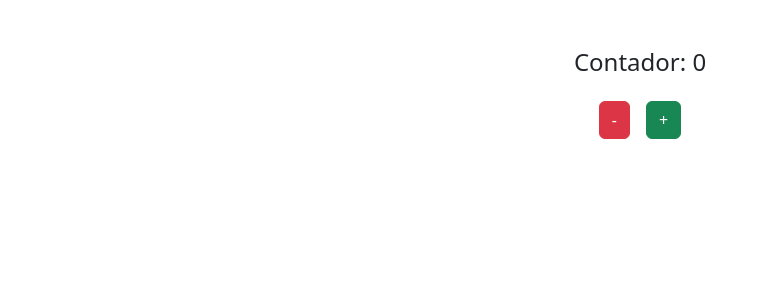
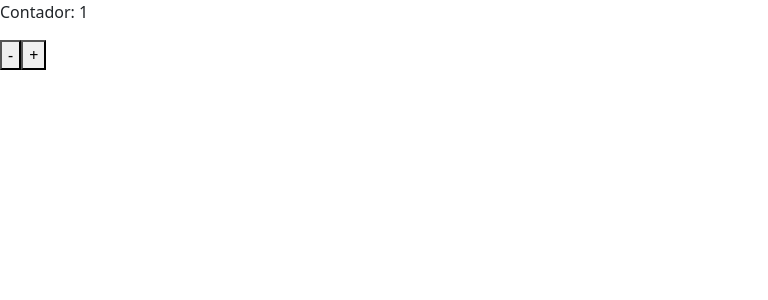
Before and after one commit to J-medeiros/Desenvolvimento.Web, a React (Create React App) app in the folder desenvolvimento-web-react/: page /useReducerExample in a window 1280 px wide. Shown: the top 300 px of the page, without its empty margins (0-768 px from the left). Built offline with nearby package versions, Linux system fonts and the light colour scheme.

Commit message:
Alterações reduce

```diff
--- a/desenvolvimento-web-react/src/components/UseReduceExample.jsx
+++ b/desenvolvimento-web-react/src/components/UseReduceExample.jsx
@@ -1,6 +1,6 @@
 import { useReducer } from "react";
 
-const initialState = { count: 0 };
+const initialState = { count: 1 };
 
 function reducer(state, action) {
     switch (action.type) {
@@ -17,22 +17,10 @@ const UseReducerExample = () => {
     const [state, dispatch] = useReducer(reducer, initialState);
 
     return (
-    <div className="container d-flex flex-column align-items-center mt-5">
-      <h4>Contador: {state.count}</h4>
-      <div className="d-flex gap-3 mt-3">
-        <button
-          className="btn btn-danger"
-          onClick={() => dispatch({ type: "decrement" })}
-        >
-          -
-        </button>
-        <button
-          className="btn btn-success"
-          onClick={() => dispatch({ type: "increment" })}
-        >
-          +
-        </button>
-      </div>
+        <div>
+            <p>Contador: {state.count}</p>
+            <button onClick={() => dispatch({ type: "decrement" })}>-</button>
+            <button onClick={() => dispatch({ type: "increment" })}>+</button>
         </div>
     );
 };
```
Lines whose indentation alone changed are shown as unchanged.
